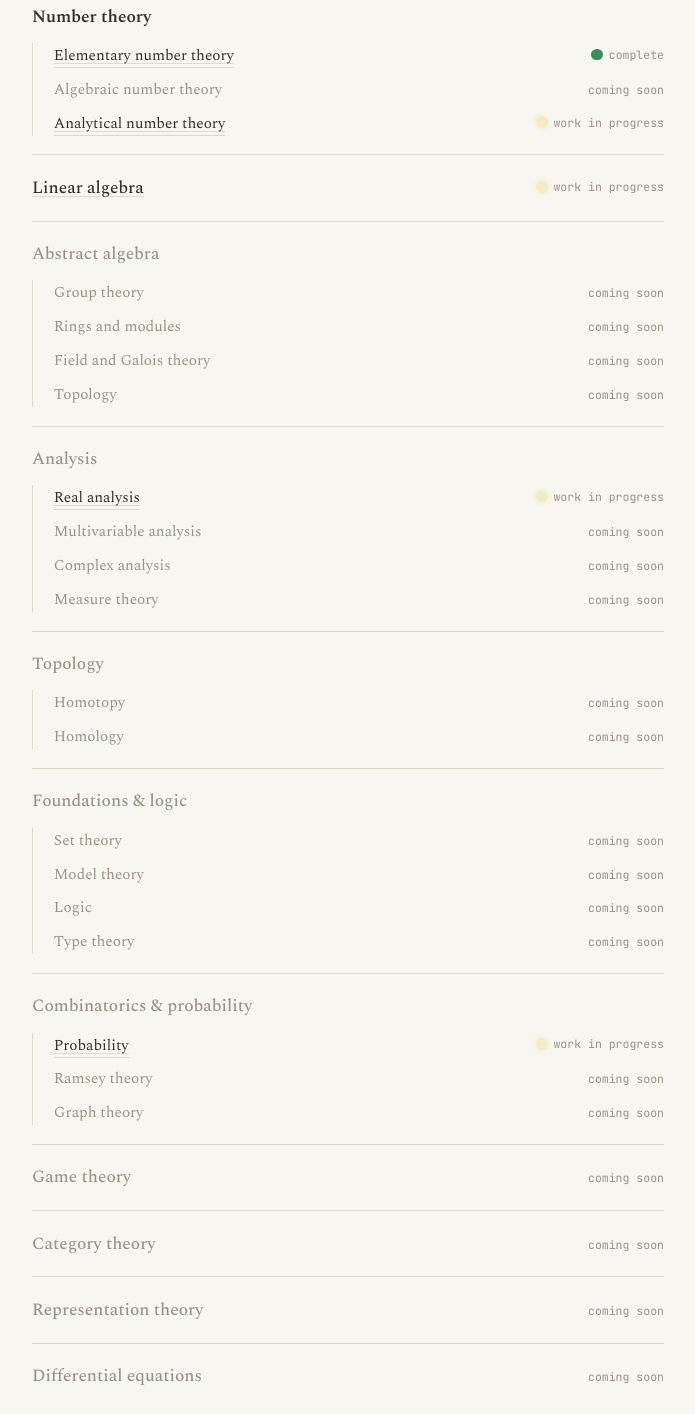
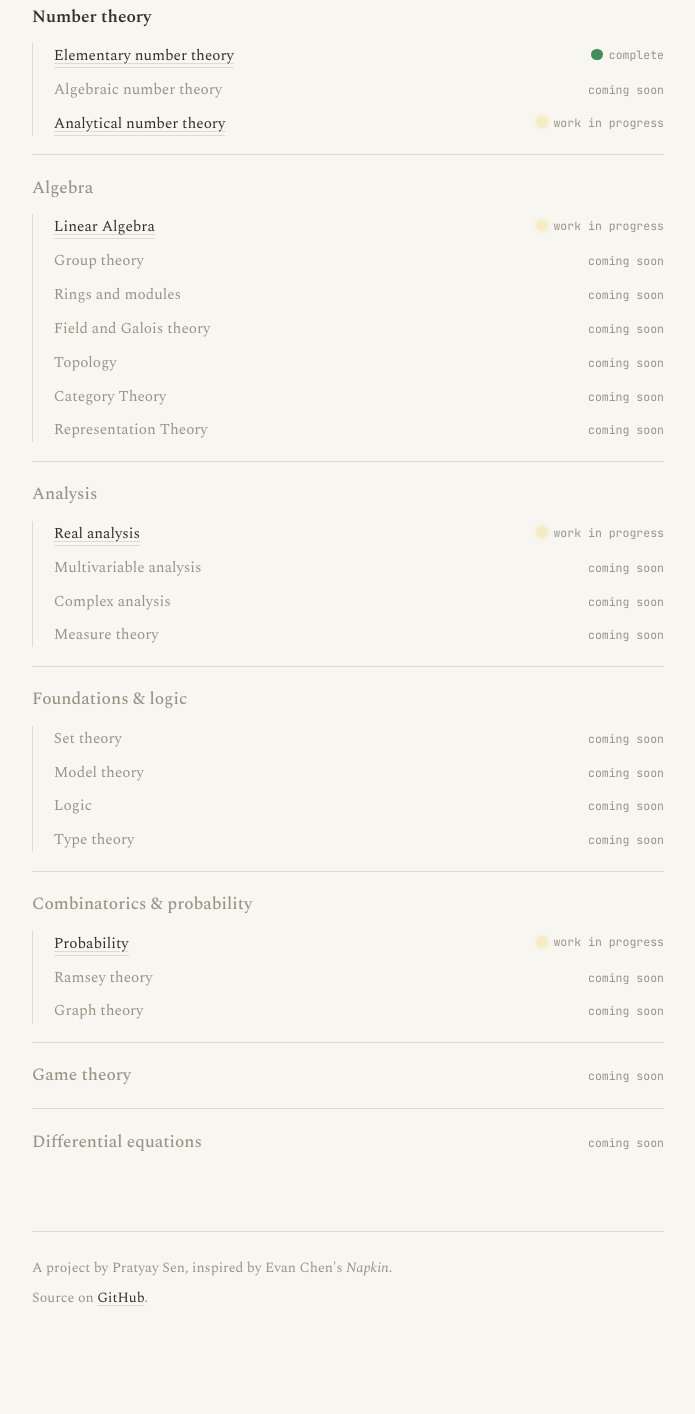
Before and after one commit to nonsens1kal/Handkerchief, a plain HTML site: page index.html in a window 1280 px wide. Shown: the part 486-1900 px from the top of the page, without its empty margins (292-987 px from the left). After the commit the page ends 1860 px from the top, so only its background shows below. Drawn offline with nearby package versions, Linux system fonts and the light colour scheme.

Commit message:
Refactor topics in index.html
Removed several topics and subtopics related to various mathematical fields, while updating the topic 'Linear algebra' to 'Algebra'.

```diff
--- a/index.html
+++ b/index.html
@@ -191,16 +191,13 @@
 
     <div class="topic-group pending">
       <div class="topic-row">
-        <h3 class="topic"><a href="la.pdf">Linear algebra</a></h3>
-        <span class="tag wip">work in progress</span>
-      </div>
-    </div>
-
-    <div class="topic-group pending">
-      <div class="topic-row">
-        <h3 class="topic">Abstract algebra</h3>
+        <h3 class="topic">Algebra</h3>
       </div>
       <div class="subtopics">
+        <div class="subtopic pending">
+          <span class="name"><a href="la.pdf">Linear Algebra</a></span>
+          <span class="tag wip">work in progress</span>
+        </div>
         <div class="subtopic pending">
           <span class="name">Group theory</span>
           <span class="tag">coming soon</span>
@@ -215,6 +212,14 @@
         </div>
         <div class="subtopic pending">
           <span class="name">Topology</span>
+          <span class="tag">coming soon</span>
+        </div>
+        <div class="subtopic pending">
+          <span class="name">Category Theory</span>
+          <span class="tag">coming soon</span>
+        </div>
+        <div class="subtopic pending">
+          <span class="name">Representation Theory</span>
           <span class="tag">coming soon</span>
         </div>
       </div>
@@ -239,22 +244,6 @@
         </div>
         <div class="subtopic pending">
           <span class="name">Measure theory</span>
-          <span class="tag">coming soon</span>
-        </div>
-      </div>
-    </div>
-
-    <div class="topic-group pending">
-      <div class="topic-row">
-        <h3 class="topic">Topology</h3>
-      </div>
-      <div class="subtopics">
-        <div class="subtopic pending">
-          <span class="name">Homotopy</span>
-          <span class="tag">coming soon</span>
-        </div>
-        <div class="subtopic pending">
-          <span class="name">Homology</span>
           <span class="tag">coming soon</span>
         </div>
       </div>
@@ -313,20 +302,6 @@
 
     <div class="topic-group pending">
       <div class="topic-row">
-        <h3 class="topic">Category theory</h3>
-        <span class="tag">coming soon</span>
-      </div>
-    </div>
-
-    <div class="topic-group pending">
-      <div class="topic-row">
-        <h3 class="topic">Representation theory</h3>
-        <span class="tag">coming soon</span>
-      </div>
-    </div>
-
-    <div class="topic-group pending">
-      <div class="topic-row">
         <h3 class="topic">Differential equations</h3>
         <span class="tag">coming soon</span>
       </div>
```
